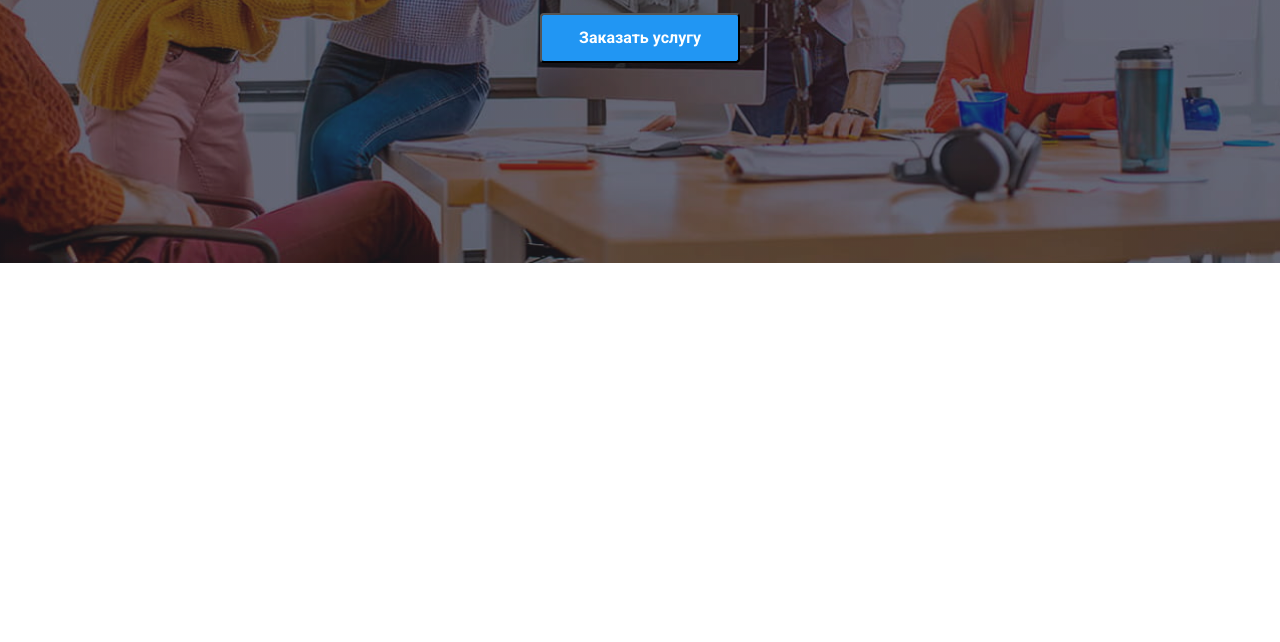
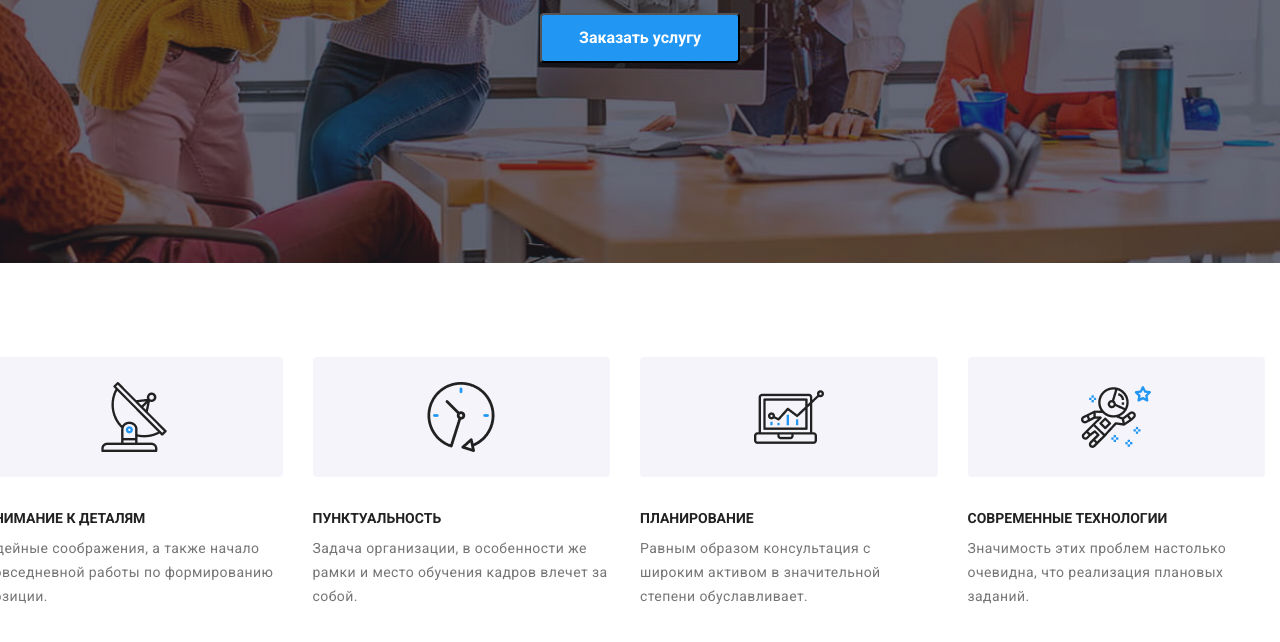
Before and after one commit to VyacheslavRus/goit-markup-hw-08, a plain HTML site: page index.html in a window 1280 px wide. Shown: the part 340-982 px from the top of the page. Before the commit the page ends 800 px from the top, so only its background shows below. Drawn offline with nearby package versions, Linux system fonts and the light colour scheme.

Commit message:
Добавляет  секцию adaptive feature

```diff
--- a/index.html
+++ b/index.html
@@ -61,27 +61,27 @@
 
       <!--Преимущества-->
 
-  <!-- <section> -->
+  <section>
      <!--<h2 class="section-title">Преимущества студии</h2>   -->
-    <!-- <ul class="conteiner feature-list">
+    <ul class="conteiner feature-list">
       <li class="feature-list-item icon-antenna">
-        <h3 class="title">Внимание к деталям</h3>
+        <h3 class="feature-title">Внимание к деталям</h3>
         <p class="feature-list-text">Идейные соображения, а также начало повседневной работы по формированию позиции.</p>
       </li>
       <li class="feature-list-item icon-clock">
-        <h3 class="title">Пунктуальность</h3>
+        <h3 class="feature-title">Пунктуальность</h3>
         <p class="feature-list-text">Задача организации, в особенности же рамки и место обучения кадров влечет за собой.</p>
       </li class="feature-list-item">
       <li class="feature-list-item icon-diagram">
-        <h3 class="title">Планирование</h3>
+        <h3 class="feature-title">Планирование</h3>
         <p class="feature-list-text">Равным образом консультация с широким активом в значительной степени обуславливает.</p>
       </li>
       <li class="feature-list-item icon-astronaut">
-        <h3 class="title">Современные технологии</h3>
+        <h3 class="feature-title">Современные технологии</h3>
         <p class="feature-list-text">Значимость этих проблем настолько очевидна, что реализация плановых заданий.</p>
       </li>
     </ul>
-  </section> -->
+  </section>
 
     <!--Сфера деятельности-->
 
--- a/sass/layout/_feature.scss
+++ b/sass/layout/_feature.scss
@@ -1,25 +1,38 @@
 /* Преимущества */
 /* feature */
 
-.title {
+.feature-title {
   margin-bottom: 10px;
 }
 
 .feature-list {
-  padding-top: 94px;
-  padding-bottom: 94px;
-  display: flex;
-  justify-content: space-between;
+  padding-top: 60px;
+  padding-bottom: 60px;
+
+  @media screen and (min-width: 1200px) {
+    display: flex;
+    justify-content: space-between;
+    padding-top: 94px;
+    padding-bottom: 94px;
+  }
 }
 
 .feature-list-item {
-  width: 270px;
+  width: 100%;
+  margin-bottom: 30px;
+
+  @media screen and (min-width: 768px) {
+    &:not(:first-child) {
+      margin-left: 30px;
+    }
+  }
+
+  @media screen and (min-width: 1200px) {
+    margin-left: -30px;
+  }
 }
 
 .feature-list-item {
-  &:not(:first-child) {
-    margin-left: 30px;
-  }
 }
 
 .icon-antenna {
@@ -52,7 +65,7 @@
 .icon-antenna {
   &::before {
     display: inline-block;
-    width: 270px;
+    width: 100%;
     height: 120px;
     content: "";
     background-position: center;
@@ -63,13 +76,18 @@
   }
 }
 
-.feature-list .title {
+.feature-list .feature-title {
   color: var(--title-text-color);
 
   font-weight: 700;
   font-size: 14px;
   line-height: 1.2;
   text-transform: uppercase;
+  text-align: center;
+
+  @media screen and (min-width: 768px) {
+    text-align: unset;
+  }
 }
 
 .feature-list .feature-list-text {
--- a/sass/utils/_base.scss
+++ b/sass/utils/_base.scss
@@ -44,8 +44,13 @@ textarea {
 }
 
 .conteiner {
-  max-width: 1200px;
+  width: 100%;
   padding-left: 15px;
   padding-right: 15px;
   margin: 0 auto;
+
+  @media screen and (min-width: 480px);
+   {
+    max-width: 480px;
+  }
 }
```
Also changed, not shown: css/main.css, css/main.min.css, 2 other files.
